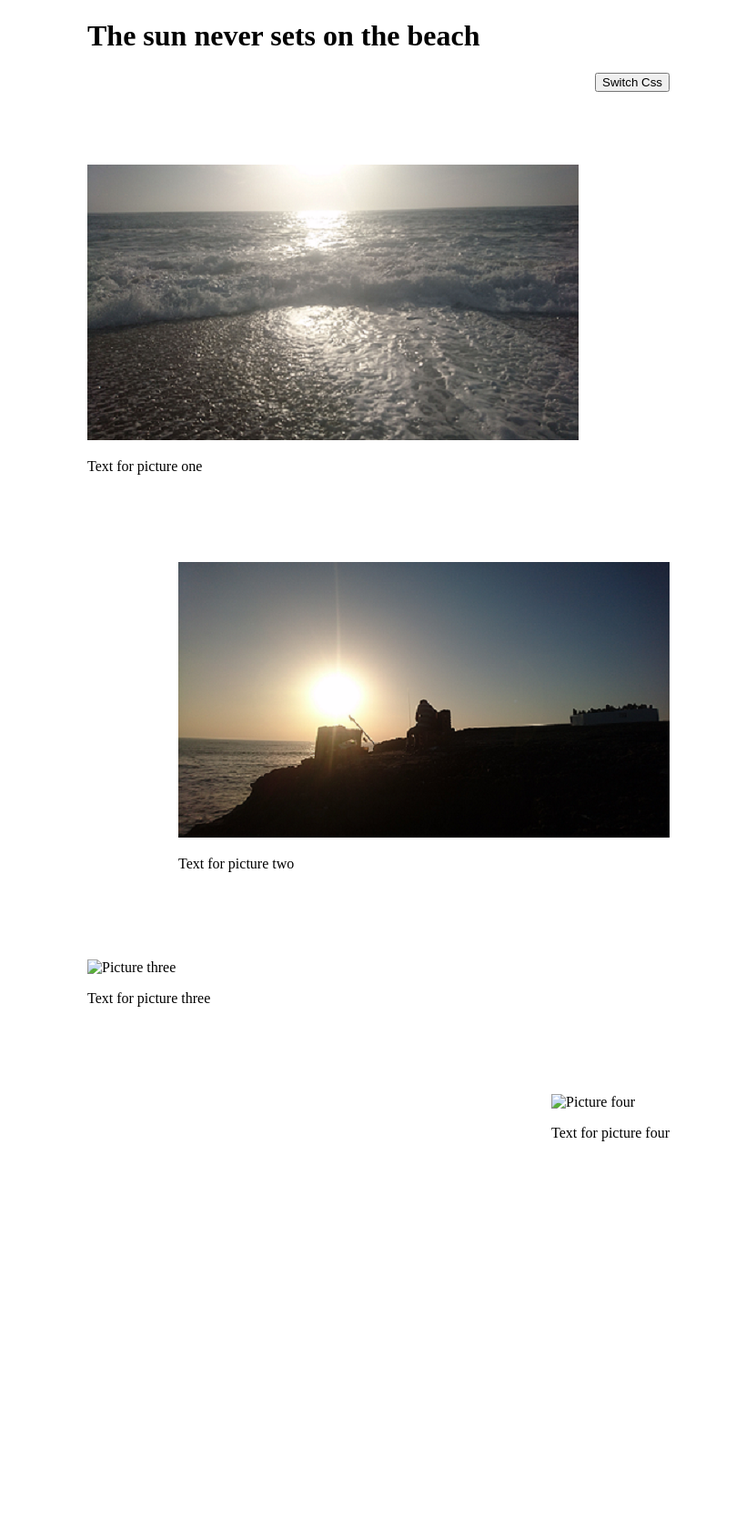
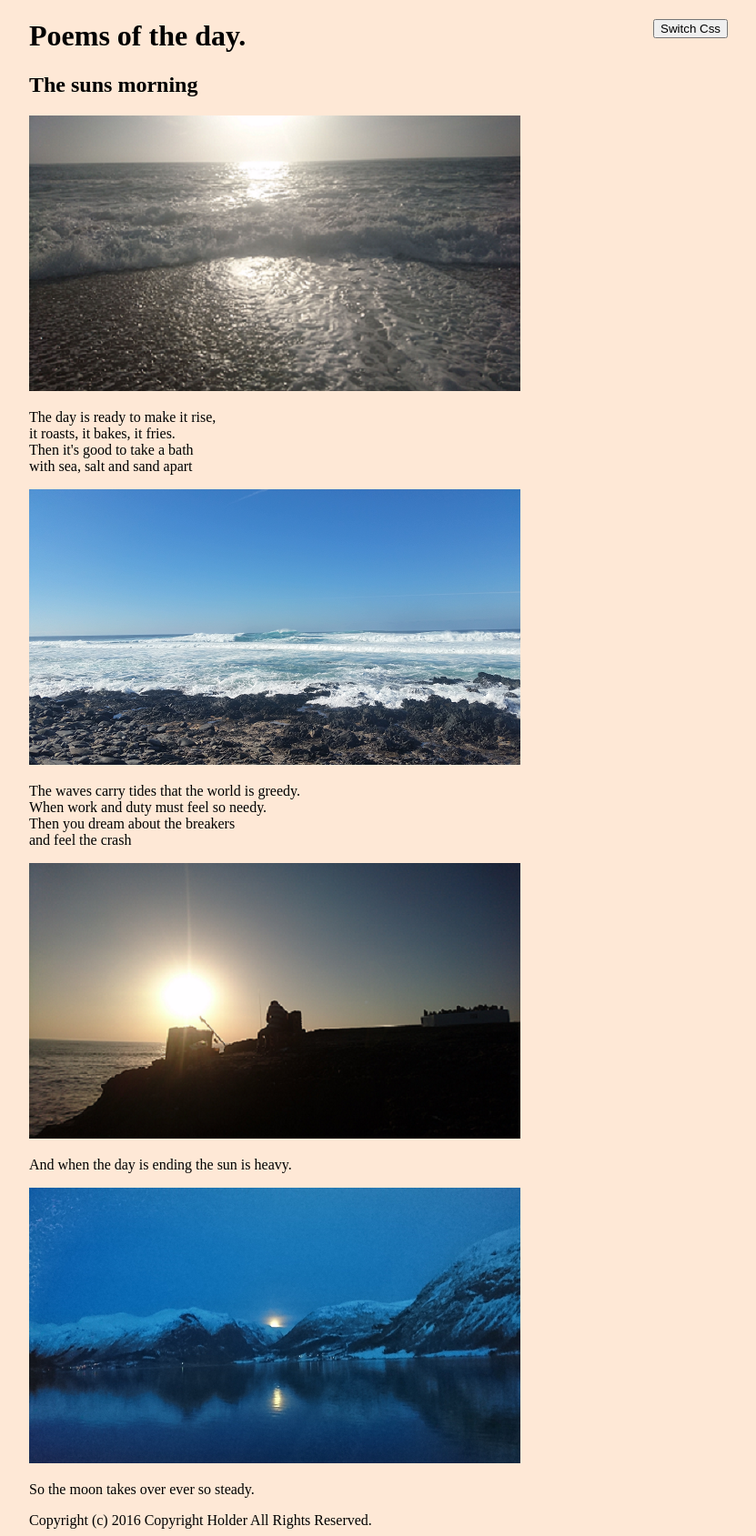
Before and after one commit to codedevstem/School, a PHP site: page / in a window 1280 px wide. Shown: the whole page at 91% size, without its empty margins (224-1055 px from the left). Before the commit the page ends 1255 px from the top, so only its background shows below. Run offline with PHP 8.4, Linux system fonts and the light colour scheme.

Commit message:
Added some pictures

```diff
--- a/dikult105/css_assignment/css/one.css
+++ b/dikult105/css_assignment/css/one.css
@@ -1,44 +1,21 @@
 body {
-  width: 50%;
+  width: 60%;
   margin-left: auto;
   margin-right: auto;
+  background-color: #FEE8D6;
+}
+header {
+  display: inline;
+  width: 100%;
+}
 
+.pictureFrames {
+  max-width: 150%;
+  break-after: always;
+  float: left;
+  clear:both;
 }
 
 #cssChangeButton {
   float: right;
 }
-
-section {
-  margin-top: 5em;
-  display: block;
-
-  margin-left: auto;
-  margin-right: auto;
-  clear: both;
-}
-
-#pictureOneSection {
-  float: left;
-  display: block;
-  width: auto;
-  position: relative;
-  width: 50%;
-
-
-
-}
-#pictureTwoSection {
-  float: right;
-  display: block;
-  position: relative;
-  width: auto;
-}
-#pictureThreeSection {
-  float: left;
-  display: inline-block;
-}
-#pictureFourSection {
-  float: right;
-  display: inline-block;
-}
--- a/dikult105/css_assignment/index.html
+++ b/dikult105/css_assignment/index.html
@@ -8,37 +8,45 @@
   </head>
   <body>
     <header>
-      <h1>The sun never sets on the beach</h1>
+      <button id="cssChangeButton" onclick="switchCSS('css/one.css', 'css/two.css');
+      return false;">Switch Css</button>
+      <h1>Poems of the day.</h1>
     </header>
     <main>
-      <button id="cssChangeButton" onclick="switchCSS('css/one.css', 'css/two.css');
-      return false;">Switch Css</button>
-
-      <section id="pictureOneSection">
-        <img src="images/beachWave.png" alt="Picture one" />
+      <section id="theSunRise">
+        <h1>The suns morning</h1>
+        <img src="images/beachWave.png" alt="Picture of a sunrise." />
         <p>
-          Text for picture one
+          The day is ready to make it rise,<br>
+          it roasts, it bakes, it fries.<br>
+          Then it's good to take a bath<br>
+          with sea, salt and sand apart<br>
         </p>
       </section>
-      <section id="pictureTwoSection">
-        <img src="images/FisherSunset.png" alt="Picture two" />
+      <section id="dayBreak">
+        <img src="images/bigWaves.png" alt="Picture of a day at the beach." />
         <p>
-          Text for picture two
+          The waves carry tides that the world is greedy.<br>
+          When work and duty must feel so needy.<br>
+          Then you dream about the breakers<br>
+          and feel the crash
         </p>
       </section>
-      <section id="pictureThreeSection">
-        <img src="" alt="Picture three" />
+      <section id="theSunSet">
+        <img src="images/fisherSunset.png" alt="Picture of a man fishing at sunset" />
         <p>
-          Text for picture three
+          And when the day is ending the sun is heavy.
         </p>
       </section>
-      <section id="pictureFourSection">
-        <img src="" alt="Picture four" />
+      <section id="nightTime">
+        <img src="images/moonLight.png" alt="Picture of the moon in the nighttime" />
         <p>
-          Text for picture four
+          So the moon takes over ever so steady.
         </p>
       </section>
+
+
     </main>
-    <footer></footer>
+    <footer>Copyright (c) 2016 Copyright Holder All Rights Reserved.</footer>
   </body>
 </html>
```
Also changed, not shown: dikult105/css_assignment/images/beachWave.png, dikult105/css_assignment/images/bigWaves.png (added), dikult105/css_assignment/images/boyAtBeach.png (added), dikult105/css_assignment/images/moonLight.png (added).
